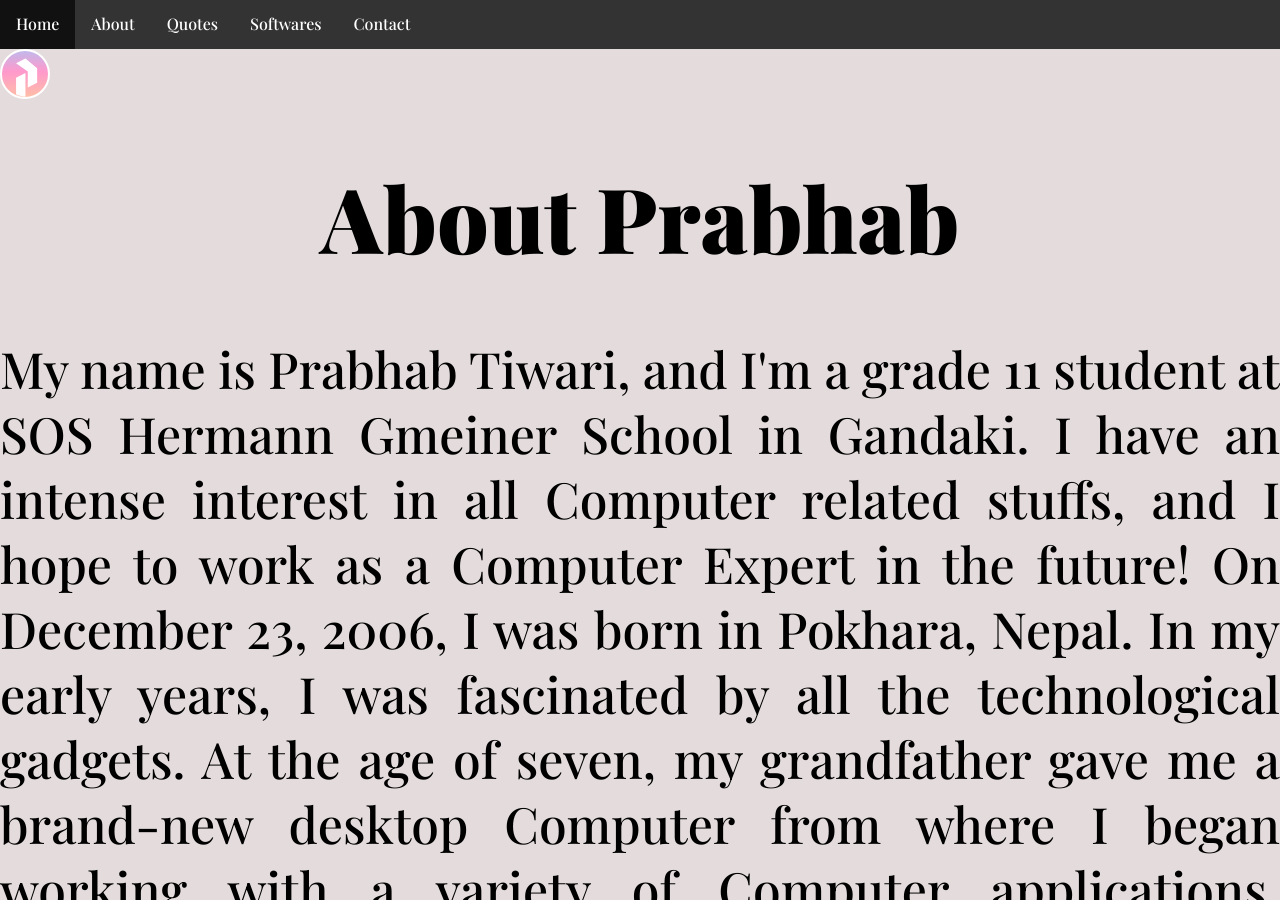
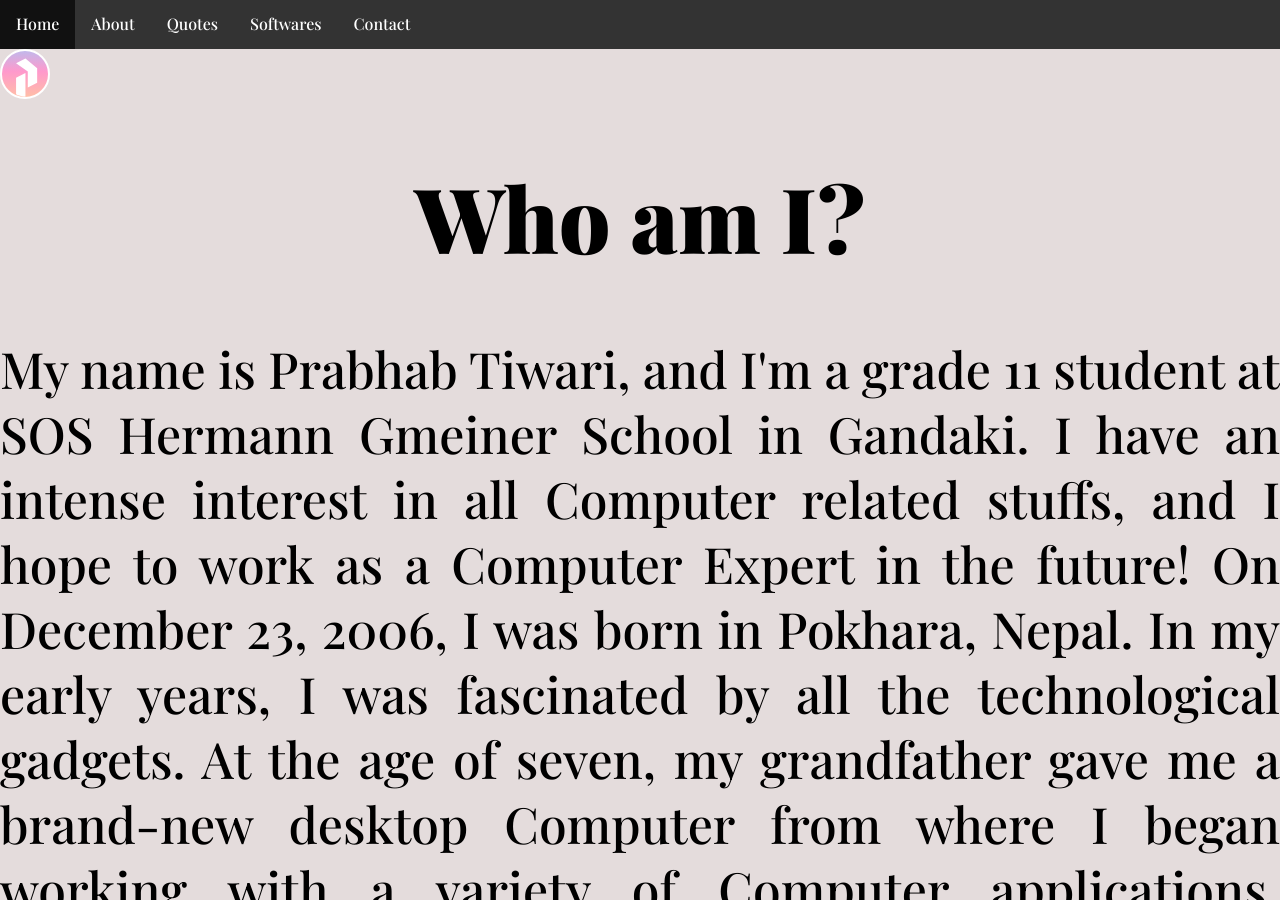
Before and after one commit to PrabhabTiwari/website, a Jekyll site: the page built from about.html, in a window 1280 px wide and 900 px high. Built offline with Jekyll 4.4.1, drawn with Linux system fonts in a browser that asks for light colours.

Commit message:
Update about.html

```diff
--- a/about.html
+++ b/about.html
@@ -5,7 +5,7 @@
 layout: base
 ---
 
-  <h1 class="leftalign">About Prabhab</h1>
+  <h1 class="leftalign">Who am I?</h1>
   <p>
       My name is Prabhab Tiwari, and I'm a grade 11 student at SOS Hermann Gmeiner School in Gandaki. I have an intense interest in all Computer related stuffs, and I hope to work as a Computer Expert in the future! On December 23, 2006, I was born in Pokhara, Nepal. In my early years, I was fascinated by all the technological gadgets. At the age of seven, my grandfather gave me a brand-new desktop Computer from where I began working with a variety of Computer applications, including Word, Excel, Photoshop, and PowerPoint.
 
```
